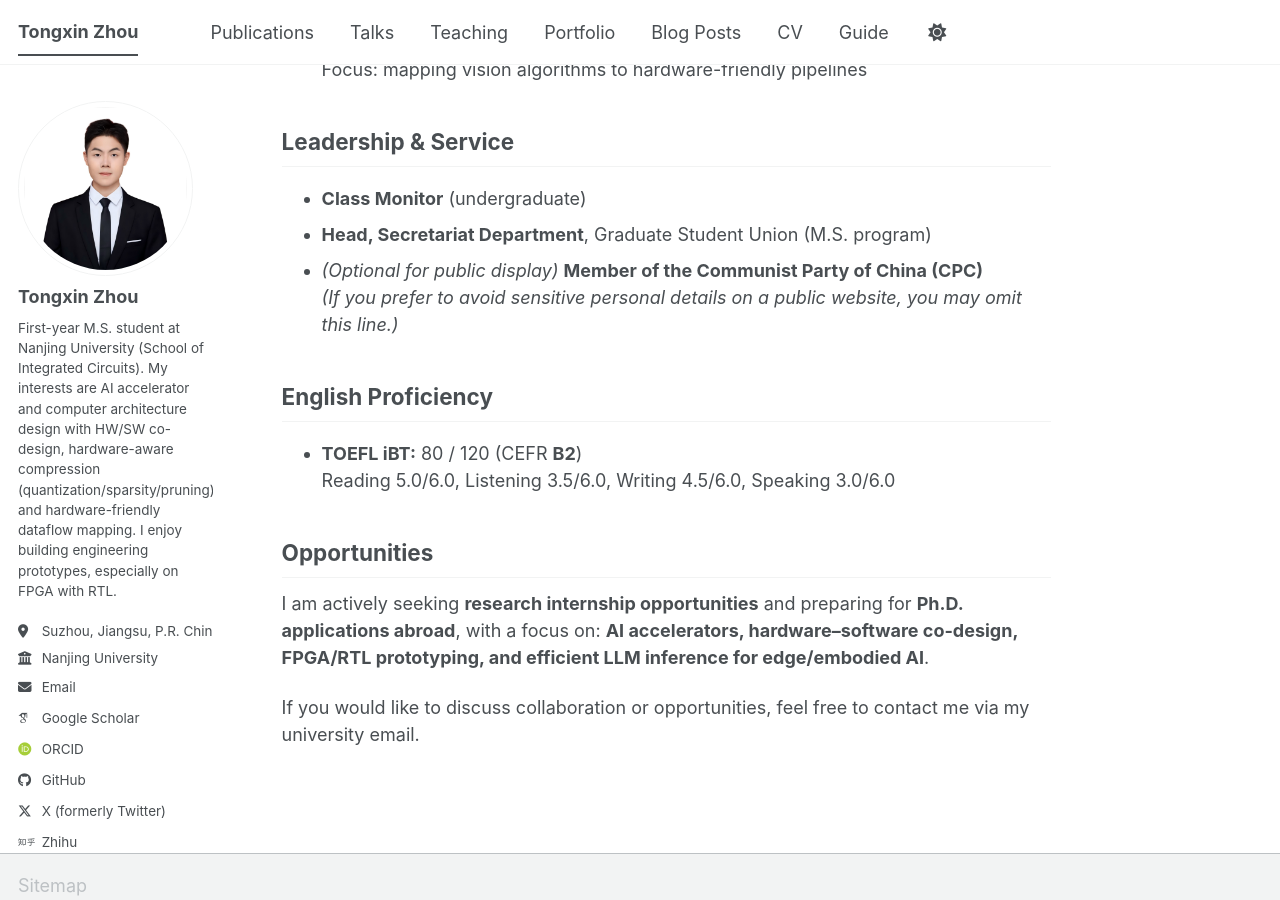
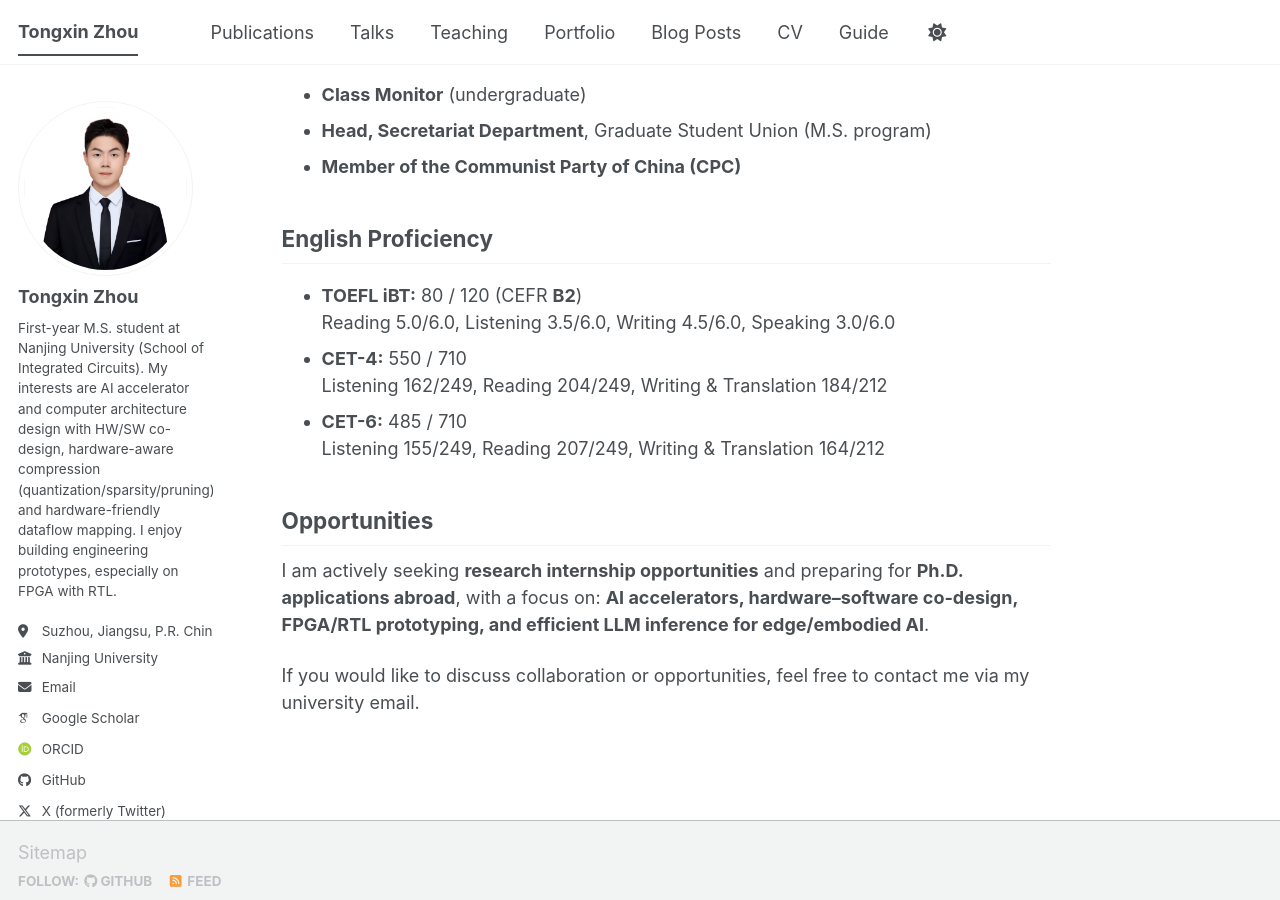
Before and after one commit to SyntonZhou/tongxinzhou.github.io, a Jekyll site: the page built from _pages/about.md, in a window 1280 px wide and 900 px high, scrolled down 1829 px. Built offline with Jekyll 4.4.1, drawn with Linux system fonts in a browser that asks for light colours; some web fonts are replaced; a script bundle is joined from its source files by our own code; library files that are not in the unit come from our copies; some of the changed text lies outside the part shown.

Commit message:
Update about.md

```diff
--- a/_pages/about.md
+++ b/_pages/about.md
@@ -47,12 +45,15 @@
 ## Leadership & Service
 - **Class Monitor** (undergraduate)
 - **Head, Secretariat Department**, Graduate Student Union (M.S. program)
-- *(Optional for public display)* **Member of the Communist Party of China (CPC)**
-  *(If you prefer to avoid sensitive personal details on a public website, you may omit this line.)*
+- **Member of the Communist Party of China (CPC)**
 
 ## English Proficiency
 - **TOEFL iBT:** 80 / 120 (CEFR **B2**)
   Reading 5.0/6.0, Listening 3.5/6.0, Writing 4.5/6.0, Speaking 3.0/6.0
+- **CET-4:** 550 / 710
+  Listening 162/249, Reading 204/249, Writing & Translation 184/212
+- **CET-6:** 485 / 710
+  Listening 155/249, Reading 207/249, Writing & Translation 164/212
 
 ## Opportunities
 I am actively seeking **research internship opportunities** and preparing for **Ph.D. applications abroad**, with a focus on:
```
Also changed, not shown: other parts of _pages/about.md (+0 -2 lines).
